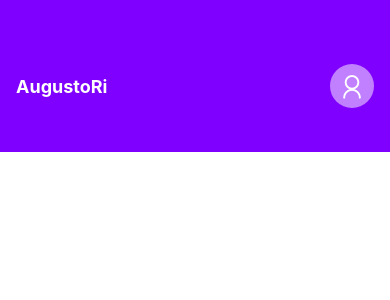
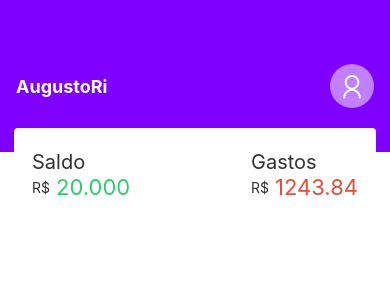
Before and after one commit to AugustoRi/FinanceAppMobile, a React Native app: screen / in a window 390 px wide. Shown: the top 300 px of the page. Built offline with nearby package versions, Linux system fonts and the light colour scheme.

Commit message:
feat: Balance Component

```diff
--- /dev/null
+++ b/src/components/Balance/index.tsx
@@ -0,0 +1,31 @@
+import React from "react"
+import { View, Text } from "react-native"
+
+import { styles } from "./styles"
+
+interface BalanceProps {
+  balance: string;
+  expenses: string;
+}
+
+export function Balance({ balance, expenses }: BalanceProps) {
+  return (
+    <View style={styles.container}>
+      <View>
+        <Text style={styles.itemTitle}>Saldo</Text>
+        <View style={styles.content}>
+          <Text style={styles.currencySymbol}>R$</Text>
+          <Text style={styles.balance}>{balance}</Text>
+        </View>
+      </View>
+
+      <View>
+        <Text style={styles.itemTitle}>Gastos</Text>
+        <View style={styles.content}>
+          <Text style={styles.currencySymbol}>R$</Text>
+          <Text style={styles.expenses}>{expenses}</Text>
+        </View>
+      </View>
+    </View>
+  );
+}
--- /dev/null
+++ b/src/components/Balance/styles.jsx
@@ -0,0 +1,38 @@
+import { StyleSheet } from "react-native"
+
+export const styles = StyleSheet.create({
+  container: {
+    backgroundColor: "#FFF",
+    flexDirection: "row",
+    justifyContent: "space-between",
+    paddingStart: 18,
+    paddingEnd: 18,
+    paddingTop: 22,
+    paddingBottom: 22,
+    marginTop: -24,
+    marginStart: 14,
+    marginEnd: 14,
+    borderRadius: 4,
+    zIndex: 999,
+  },
+  itemTitle: {
+    fontSize: 20,
+    color: "#303030",
+  },
+  content: {
+    flexDirection: "row",
+    alignItems: "center",
+  },
+  currencySymbol: {
+    color: "#303030",
+    marginRight: 6,
+  },
+  balance: {
+    fontSize: 22,
+    color: "#2ECC71",
+  },
+  expenses: {
+    fontSize: 22,
+    color: "#E74C3C",
+  },
+});
--- a/src/pages/Home/index.tsx
+++ b/src/pages/Home/index.tsx
@@ -1,15 +1,16 @@
 import React from "react";
+import { View } from "react-native"
 
-import { View, Text } from "react-native";
+import { Header } from "../../components/Header"
+import { Balance } from "../../components/Balance"
 
-import { styles } from "./styles";
-
-import { Header } from "../../components/Header";
+import { styles } from "./styles"
 
 export function Home() {
   return (
     <View style={styles.container}>
       <Header username="AugustoRi" />
+      <Balance balance="20.000" expenses="1243.84" />
     </View>
   );
 }
```
